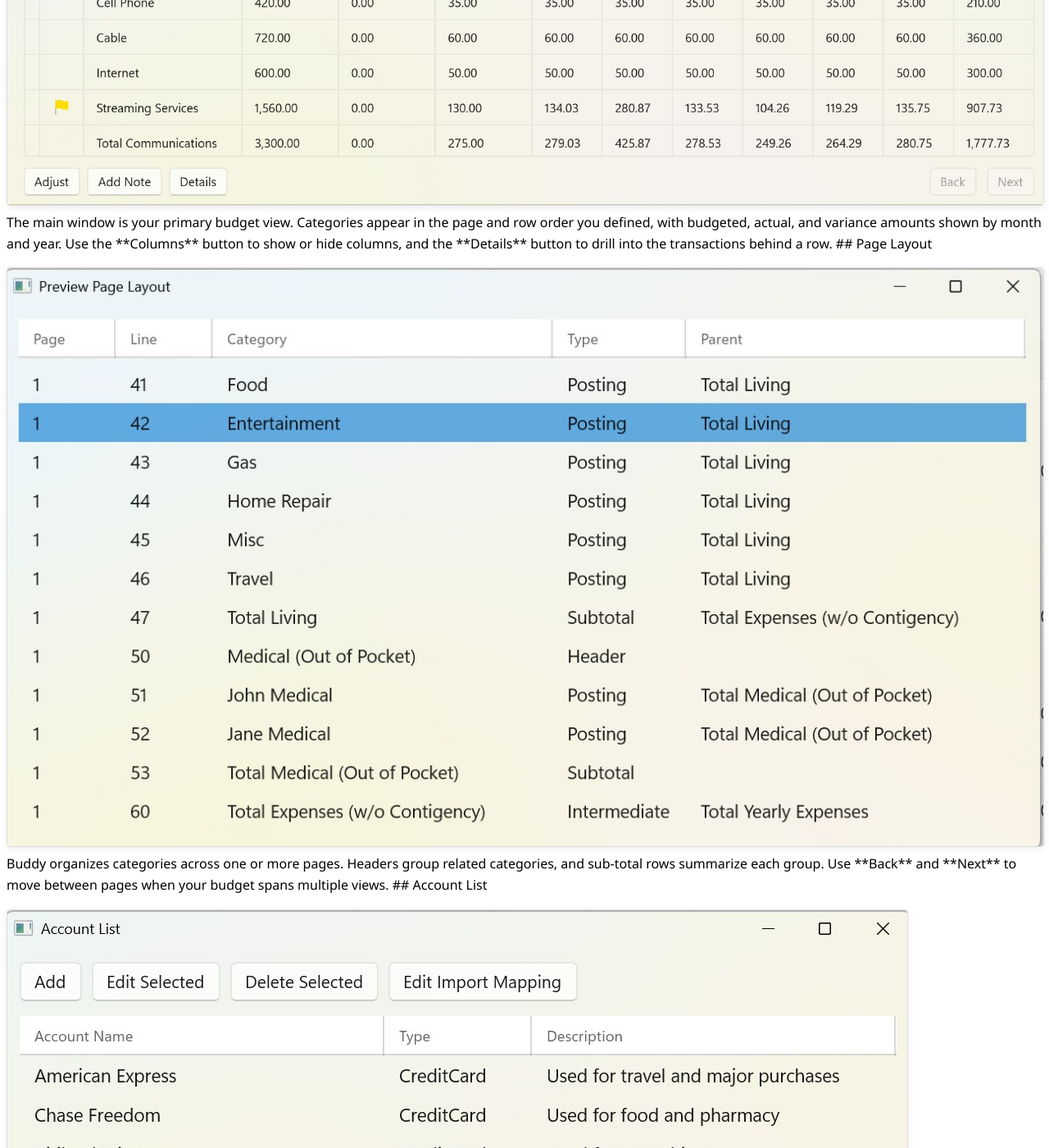
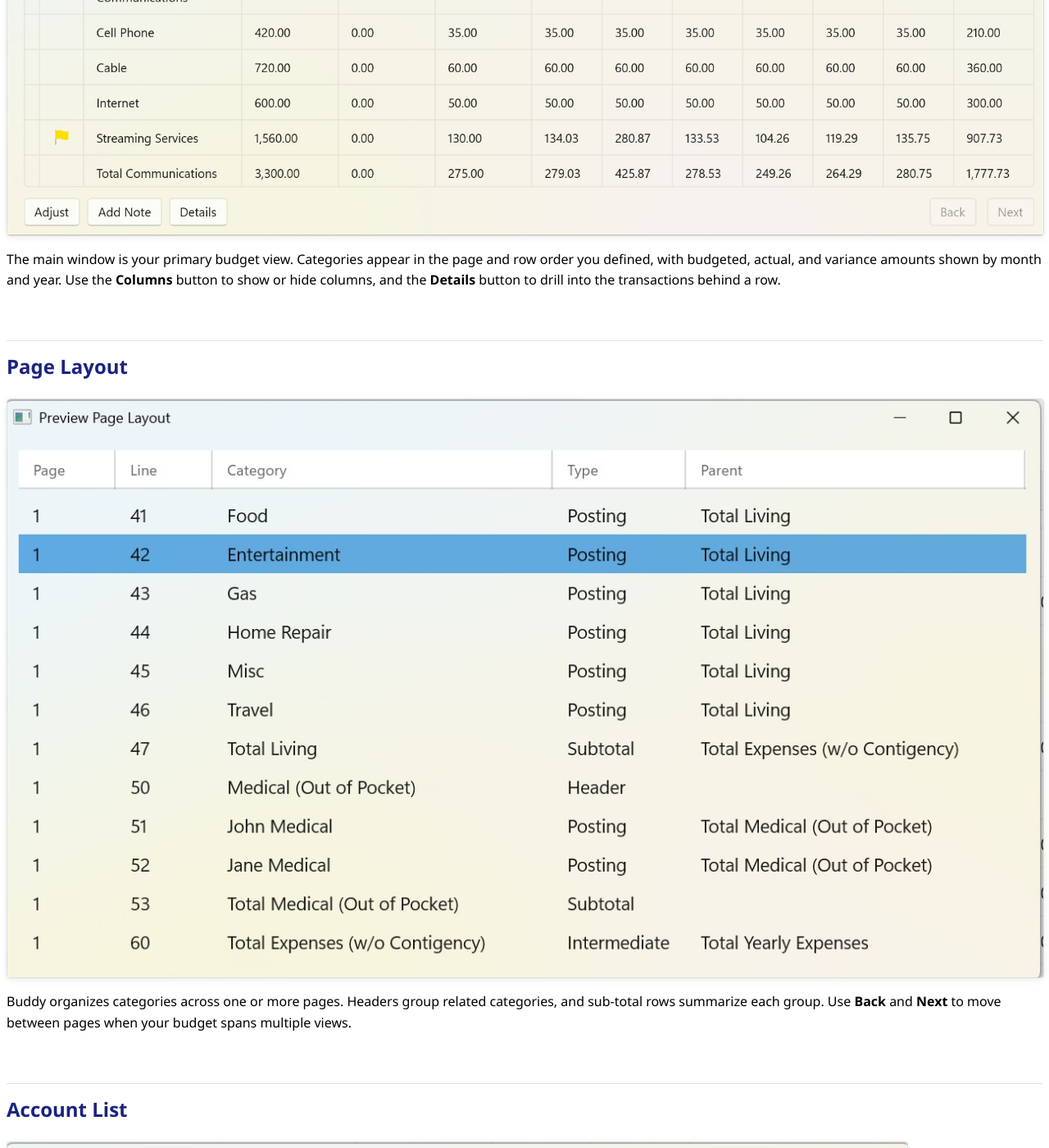
Before and after one commit to chudave1/Buddy-the-Budget-Helper-Release, a Jekyll site: the page built from docs/screenshots.md, in a window 1280 px wide and 1400 px high, scrolled down 994 px. Shown: the whole window at 82% size. Built offline with Jekyll 4.4.1, drawn with Linux system fonts in a browser that asks for light colours; some of the changed text lies outside the part shown.

Commit message:
Fixed doc limks again

```diff
--- a/docs/screenshots.md
+++ b/docs/screenshots.md
@@ -9,7 +9,7 @@ A visual tour of Buddy the Budget Helper. Each image highlights a feature you ca
 
 ## Table of Contents
 
-- [Main Window](##main-window)
+- [Main Window](#main-window)
 - [Page Layout](#page-layout)
 - [Account List](#account-list)
 - [Category Hierarchy](#category-hierarchy)
@@ -22,11 +22,12 @@ A visual tour of Buddy the Budget Helper. Each image highlights a feature you ca
 - [Breakdown Dashboard](#breakdown-dashboard)
 - [Uses SQLite](#uses-sqlite)
 
-<div class="screenshot-gallery">
+<div class="screenshot-gallery" markdown="1">
 
 ## Main Window
 
 <img src="{{ '/assets/screenshots/main-window.jpg' | relative_url }}" alt="Main Window">
+
 
 The main window is your primary budget view. Categories appear in the page and row order you defined, with budgeted, actual, and variance amounts shown by month and year. Use the **Columns** button to show or hide columns, and the **Details** button to drill into the transactions behind a row.
 
@@ -34,11 +35,13 @@ The main window is your primary budget view. Categories appear in the page and r
 
 <img src="{{ '/assets/screenshots/page-layout.jpg' | relative_url }}" alt="Page Layout">
 
+
 Buddy organizes categories across one or more pages. Headers group related categories, and sub-total rows summarize each group. Use **Back** and **Next** to move between pages when your budget spans multiple views.
 
 ## Account List
 
 <img src="{{ '/assets/screenshots/account-list.jpg' | relative_url }}" alt="Account List">
+
 
 Define the bank and credit accounts you track in **Setup → Accounts**. For each account, you can set a default category and define the CSV import mapping used when you download transactions from that account's website.
 
@@ -46,11 +49,13 @@ Define the bank and credit accounts you track in **Setup → Accounts**. For eac
 
 <img src="{{ '/assets/screenshots/category-hierarchy.jpg' | relative_url }}" alt="Category Hierarchy">
 
+
 Buddy supports multiple levels of category roll-ups. Posting categories roll up into sub-totals, intermediate totals, and final totals—so you can see both detail and summary in one structure. For example, car payment, insurance, and registration can roll up to total car expenses, then to total living expenses.
 
 ## Reconcile Window
 
 <img src="{{ '/assets/screenshots/reconcile-window.jpg' | relative_url }}" alt="Reconcile window">
+
 
 After importing a batch of transactions, use the reconcile window to review and balance them before posting. Control totals at the top show imported, categorized, returned, deleted, and moved amounts. They turn green when the batch balances to the penny.
 
@@ -58,11 +63,13 @@ After importing a batch of transactions, use the reconcile window to review and
 
 <img src="{{ '/assets/screenshots/assign-category.jpg' | relative_url }}" alt="Assign Category">
 
+
 Assign each transaction to a posting-level category. Buddy suggests categories based on payee history and the account's default category. Available categories appear on the left; your assignment appears on the right.
 
 ## Assign Category (Split)
 
 <img src="{{ '/assets/screenshots/assign-category-split.jpg' | relative_url }}" alt="Assign Category (split)">
+
 
 A single transaction can be split across multiple categories. Buddy starts by dividing the amount equally; use **Allocate Amounts Unequally** when you need specific amounts per category.
 
@@ -70,11 +77,13 @@ A single transaction can be split across multiple categories. Buddy starts by di
 
 <img src="{{ '/assets/screenshots/split-category-amounts.jpg' | relative_url }}" alt="Split Category Amounts">
 
+
 When items in one purchase are taxed differently—or simply cost different amounts—enter the allocation for each category. The **Taxable** option lets Buddy compute sales tax on the taxable portion so the batch still balances.
 
 ## Actual versus Budget Dashboard
 
 <img src="{{ '/assets/screenshots/actual-versus-budget-dashboard.jpg' | relative_url }}" alt="Actual versus Budget Dashboard">
+
 
 From **Analysis → Dashboards**, compare actual spending to your budget for any posting or summary category. View the results as a column or line chart for the year you select.
 
@@ -82,11 +91,13 @@ From **Analysis → Dashboards**, compare actual spending to your budget for any
 
 <img src="{{ '/assets/screenshots/year-versus-year-dashboard.jpg' | relative_url }}" alt="Year versus Year Dashboard">
 
+
 Compare a category's amounts across years to see how spending changes over time. Available as column or line charts, with an option to include categories budgeted on a yearly basis.
 
 ## Breakdown Dashboard
 
 <img src="{{ '/assets/screenshots/breakdown-dashboard.jpg' | relative_url }}" alt="Breakdown Dashboard">
+
 
 Pick a summary-level category and see how much each child category contributes—by amount or by percent. Stacked column and line chart views help you understand where spending within a group comes from.
 
@@ -94,6 +105,7 @@ Pick a summary-level category and see how much each child category contributes
 
 <img src="{{ '/assets/screenshots/uses-sqlite.jpg' | relative_url }}" alt="Uses SQLite">
 
+
 Buddy stores accounts, categories, budgets, and transactions in a local SQLite database. Your data stays on your PC and remains accessible outside the app for backup, custom analysis, or reporting.
 
 </div>
```
